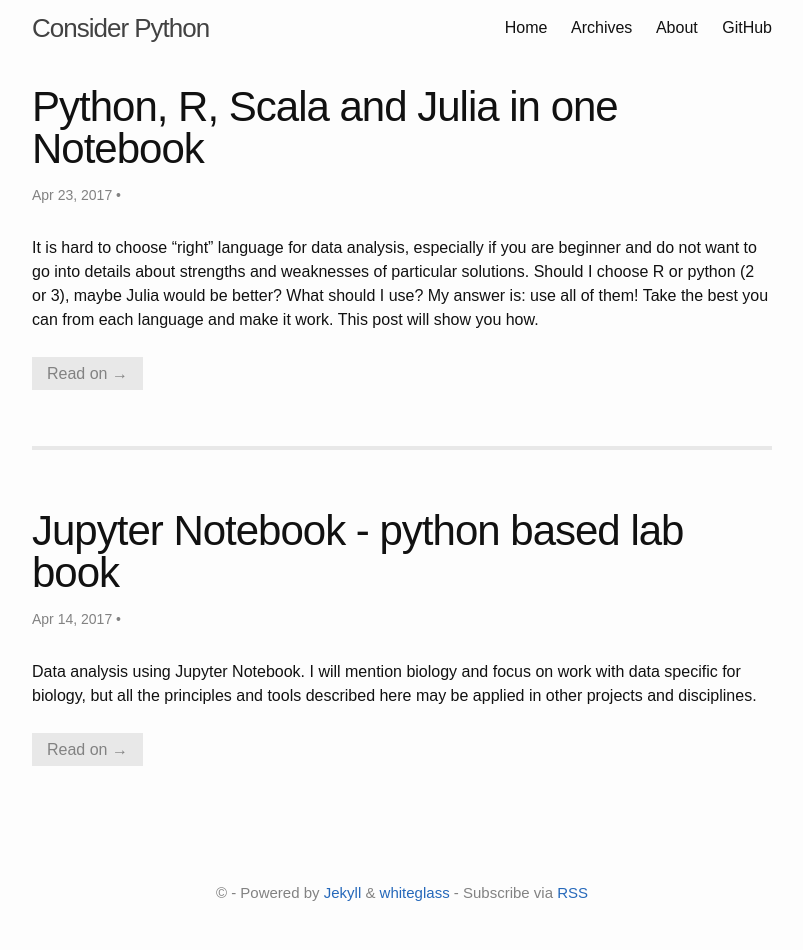
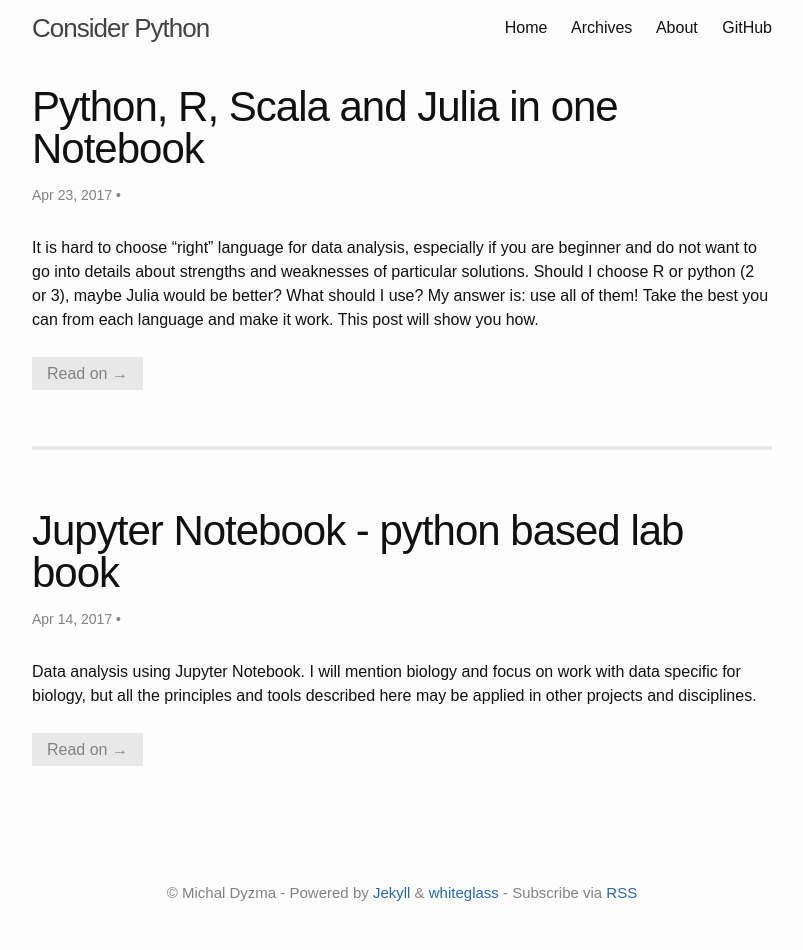
Before and after one commit to mdyzma/mdyzma.github.io, a Jekyll site: the page built from index.html, in a window 1280 px wide. Shown: the whole page, without its empty margins (238-1041 px from the left). Built offline with Jekyll 4.4.1, drawn with Linux system fonts in a browser that asks for light colours; nearby versions of some CDN libraries; the list of posts is cut into pages by our own code.

Commit message:
author data in the footer added

```diff
--- a/_config.yml
+++ b/_config.yml
@@ -14,6 +14,7 @@
 # You can create any custom variable you would like, and they will be accessible
 # in the templates via {{ site.myvariable }}.
 title: Consider Python
+author: "Michal Dyzma"
 email: mdyzma@gmail.com
 description: > # this means to ignore newlines until "baseurl:"
   Blog dedicated to promote python/R/Julia as "core data science" tools.
```
